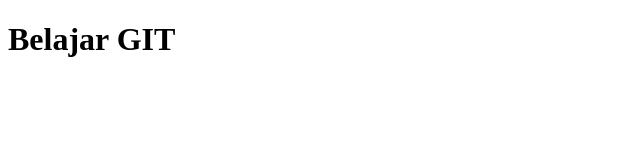
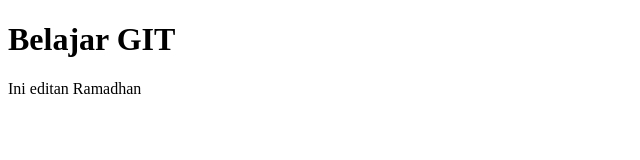
Before and after one commit to ramadhanpratama1994/belajar-git-shiftacademy, a plain HTML site: page index.html in a window 1280 px wide. Shown: the whole page, without its empty margins (0-640 px from the left). Drawn offline with Linux system fonts and the light colour scheme.

Commit message:
Mengedit index.html

```diff
--- a/index.html
+++ b/index.html
@@ -7,5 +7,6 @@
 </head>
 <body>
 	<h1>Belajar GIT</h1>
+	<p>Ini editan Ramadhan</p>
 </body>
 </html>
```
